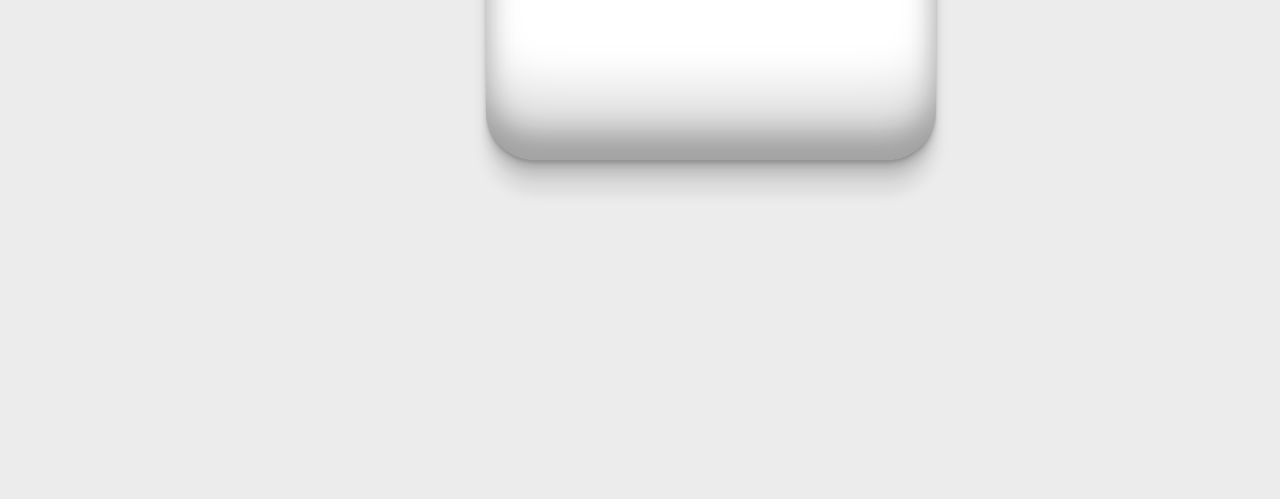
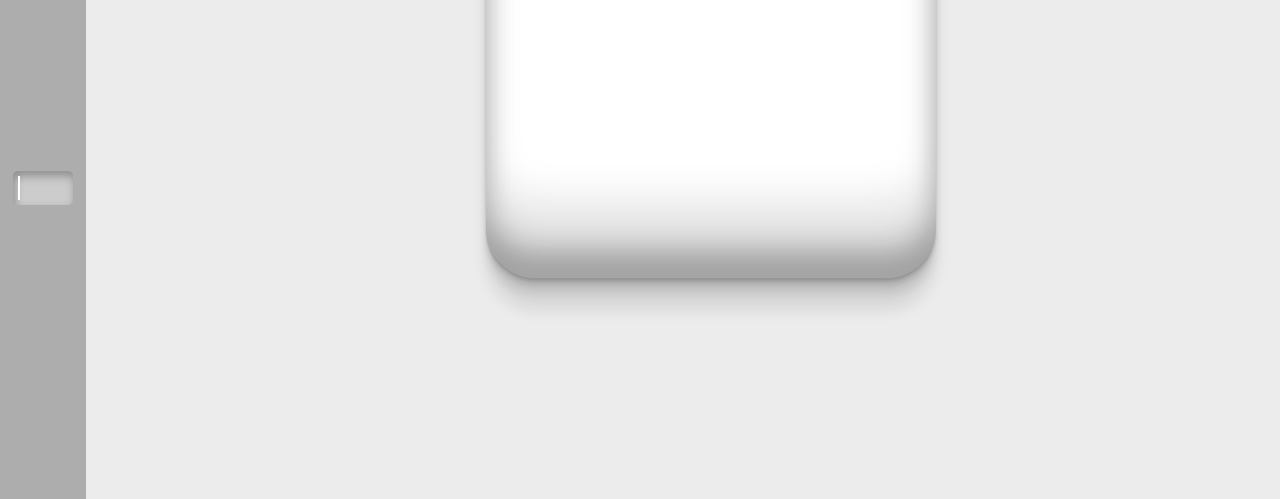
Before and after one commit to Astr0ns/Portifolio, a plain HTML site: page index.html in a window 1280 px wide. Shown: the part 493-992 px from the top of the page. Before the commit the page ends 800 px from the top, so only its background shows below. Drawn offline with Linux system fonts and the light colour scheme.

Commit message:
Update #2

```diff
--- a/dark.css
+++ b/dark.css
@@ -13,16 +13,17 @@ body{
 }
 
 header{
+  display: inline-flex;
   padding: 1rem;
-  height: 2rem;
+  height: 60rem;
   background-color: rgba(0, 0, 0, 0.579);
 }
 /* O interruptor - a caixa ao redor do controle deslizante */
 .switch {
-
+  margin-left: -10px;
   font-size: 17px;
   position:relative;
-  display: inline-block;
+  display: inline-flex;
   width: 3.5em;
   height: 2em;
 }
@@ -45,6 +46,7 @@ header{
   bottom: 0;
   background-color: #ccc;
   box-shadow: inset 2px 5px 10px rgba(0,0,0,0.3);
+  transition: .4s;
   border-radius: 5px;
 }
 
@@ -57,6 +59,7 @@ header{
   left: 0.3em;
   bottom: 0.3em;
   background-color: white;
+  transition: .4s;
 }
 
 input:checked + .slider {
@@ -73,9 +76,9 @@ svg{
 }
 
 li {
-  display: inline-block;
-  text-align: left;
-  margin: -1px 2px 5px;
+  display: inline-flexbox;
+  text-align: center;
+  margin: 12rem 2px 5px;
 }
 
 .card-infos {
@@ -93,7 +96,7 @@ li {
    rgba(0, 0, 0, 0.09) 0px 8px 4px,
    rgba(0, 0, 0, 0.09) 0px 16px 8px,
    rgba(0, 0, 0, 0.09) 0px 32px 16px;
-  margin: 5.6rem 38%;
+  margin: -45rem 38%;
 
 }
 
--- a/light.css
+++ b/light.css
@@ -12,16 +12,18 @@ body{
 }
 
 header{
+    display: inline-flex;
     padding: 1rem;
-    height: 2rem;
+    height: 60rem;
+
     background-color: rgba(128, 128, 128, 0.579);
 }
 /* O interruptor - a caixa ao redor do controle deslizante */
 .switch {
-
+    margin-left: -10px;
     font-size: 17px;
     position:relative;
-    display: inline-block;
+    display: inline-flex;
     width: 3.5em;
     height: 2em;
   }
@@ -74,9 +76,9 @@ svg{
 }
 
 li {
-    display: inline-block;
-    text-align: left;
-    margin: -1px 2px 5px;
+    display: inline-flexbox;
+    text-align: center;
+    margin: 12rem 2px 5px;
 }
 
 .card-infos {
@@ -94,7 +96,7 @@ li {
      rgba(0, 0, 0, 0.09) 0px 8px 4px,
      rgba(0, 0, 0, 0.09) 0px 16px 8px,
      rgba(0, 0, 0, 0.09) 0px 32px 16px;
-    margin: 5.6rem 38%;
+    margin: -45rem 38%;
 
   }
 .img-prf{
```
